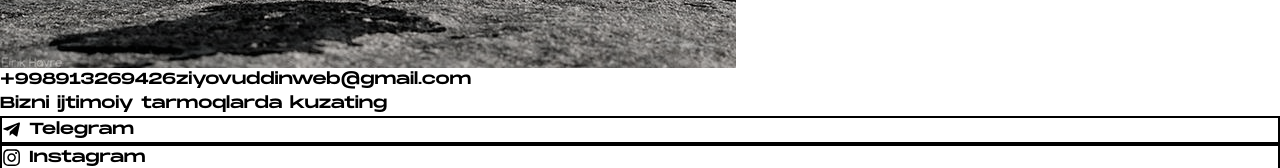
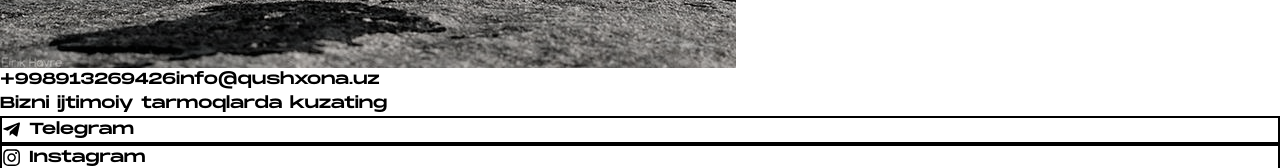
Before and after one commit to ZiyovuddinTolipov/qushxona.uz, a React app: page / in a window 1280 px wide. Shown: the part 4512-4680 px from the top of the page. Built offline with nearby package versions, Linux system fonts and the light colour scheme; the HTML template or start-up script is replaced by a standard one.

Commit message:
social btns

```diff
--- a/src/components/Contact.jsx
+++ b/src/components/Contact.jsx
@@ -17,14 +17,14 @@ const Contact = () => {
                             <h2 className="text-base md:text-xl"></h2>
                             <div className="flex flex-col md:flex-row justify-between">
                                 <a className="text-black hover:underline transition-all duration-75" href="tel:+998913269426">+998913269426</a>
-                                <a className="text-black hover:underline transition-all duration-75" href="mailto:ziyovuddinweb@gmail.com">ziyovuddinweb@gmail.com</a>
+                                <a className="text-black hover:underline transition-all duration-75" href="mailto:info@qushxona.uz">info@qushxona.uz</a>
                             </div>
                         </div>
                         <h2 className="text-base md:text-xl mt-5" data-aos="fade-right" data-aos-duration="900">Bizni ijtimoiy tarmoqlarda kuzating</h2>
                         <div className="flex gap-x-2 mt-2 flex-row">
-                            <p className="social-icons text-[.9rem] px-2 py-2 w-1/3" data-aos="zoom-in" data-aos-duration="700"><FaTelegramPlane /> Telegram</p>
-                            <p className="social-icons text-[.9rem] px-2 py-2 w-1/3" data-aos="zoom-in" data-aos-duration="700"><FaInstagram /> Instagram</p>
-                            <p className="social-icons text-[.9rem] px-2 py-2 w-1/3" data-aos="zoom-in" data-aos-duration="700"><FaWhatsapp /> Whatsapp</p>
+                            <p className="social-icons text-xs md:text-[.9rem] px-2 py-2 w-1/3" data-aos="zoom-in" data-aos-duration="700"><FaTelegramPlane /> Telegram</p>
+                            <p className="social-icons text-xs md:text-[.9rem] px-2 py-2 w-1/3" data-aos="zoom-in" data-aos-duration="700"><FaInstagram /> Instagram</p>
+                            <p className="social-icons text-xs md:text-[.9rem] px-2 py-2 w-1/3" data-aos="zoom-in" data-aos-duration="700"><FaWhatsapp /> Whatsapp</p>
                         </div>
                     </div>
                 </div>
```
